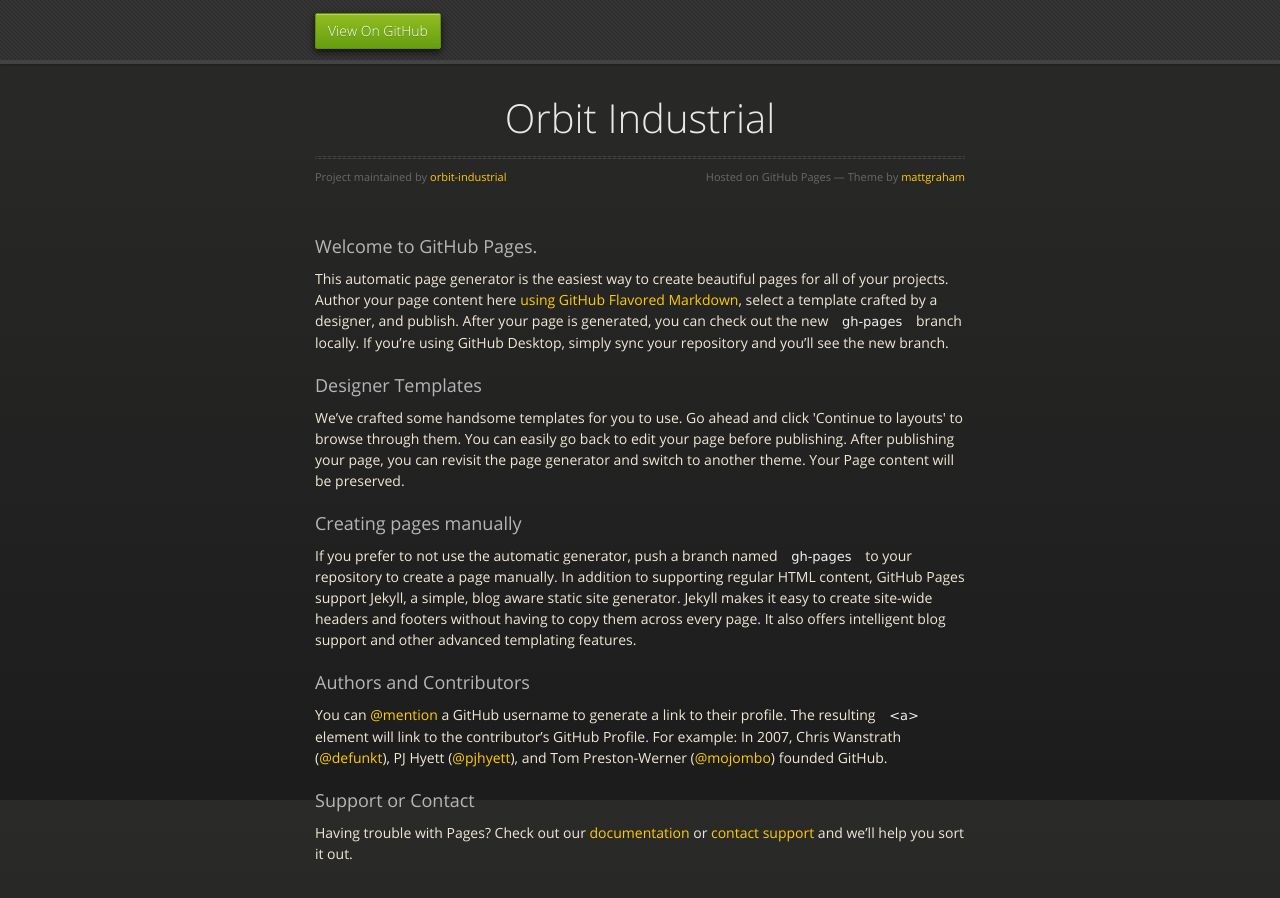
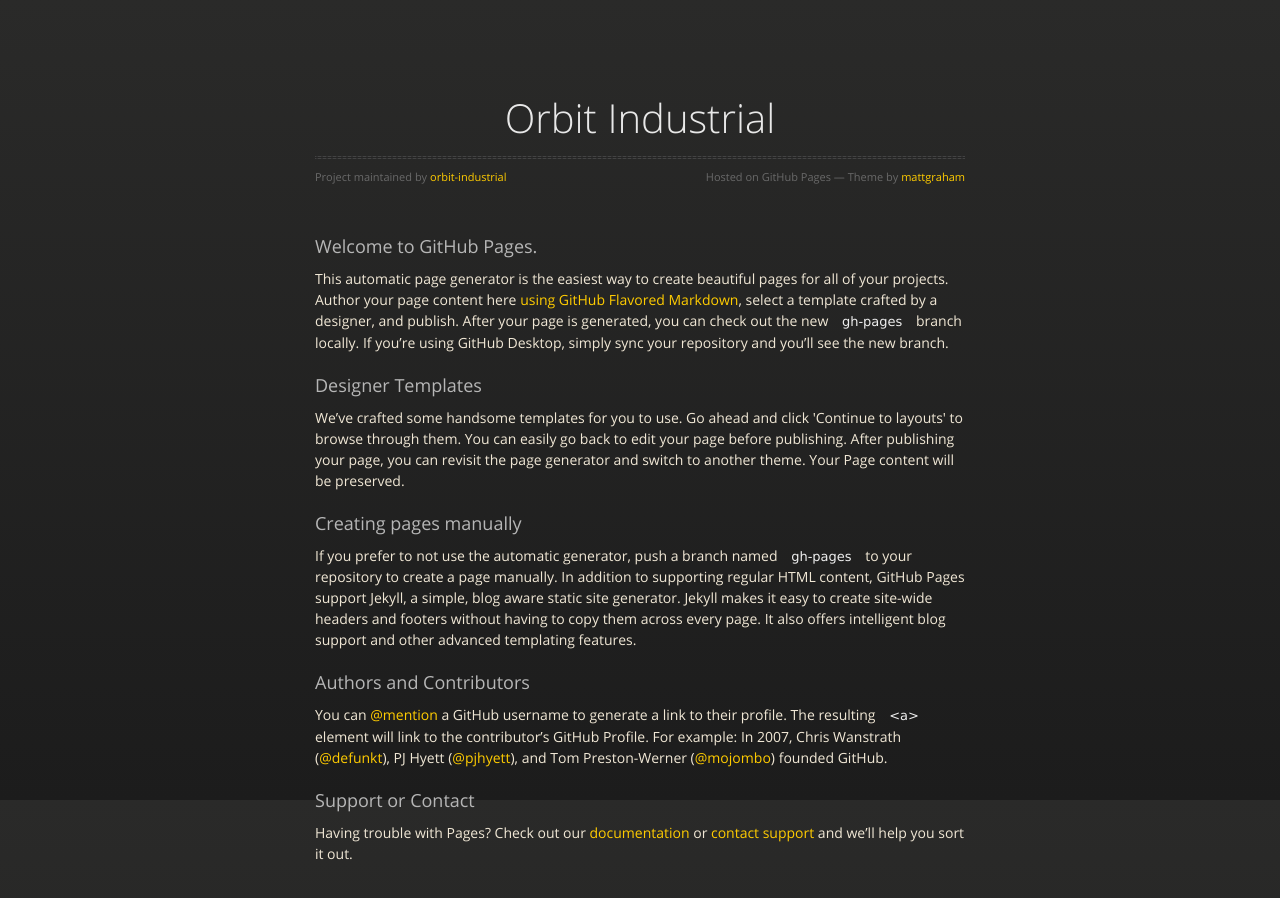
Before and after one commit to orbit-industrial/orbit-industrial.github.io, a plain HTML site: page index.html in a window 1280 px wide. Drawn offline with nearby package versions, Linux system fonts and the light colour scheme.

Commit message:
Remove header

```diff
--- a/index.html
+++ b/index.html
@@ -18,12 +18,6 @@
 
   </head>
   <body>
-      <div id="header">
-        <nav>
-          <li class="fork"><a href="https://github.com/orbit-industrial">View On GitHub</a></li>
-        </nav>
-      </div><!-- end header -->
-
     <div class="wrapper">
 
       <section>
```
